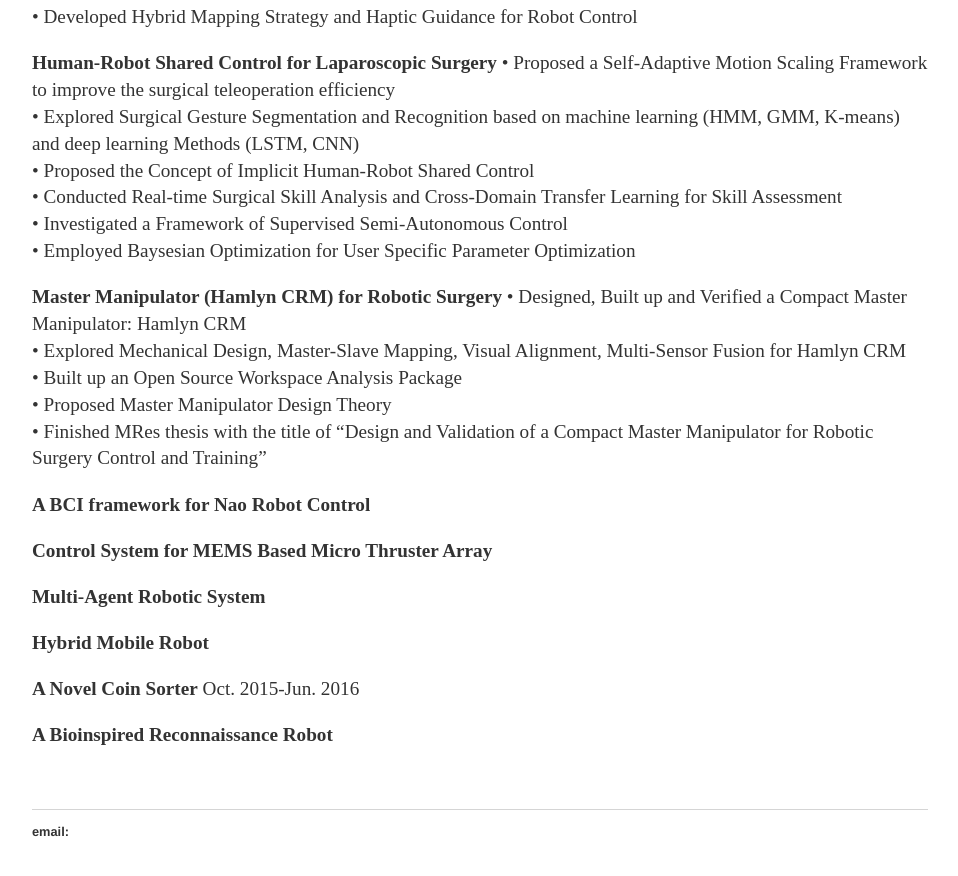
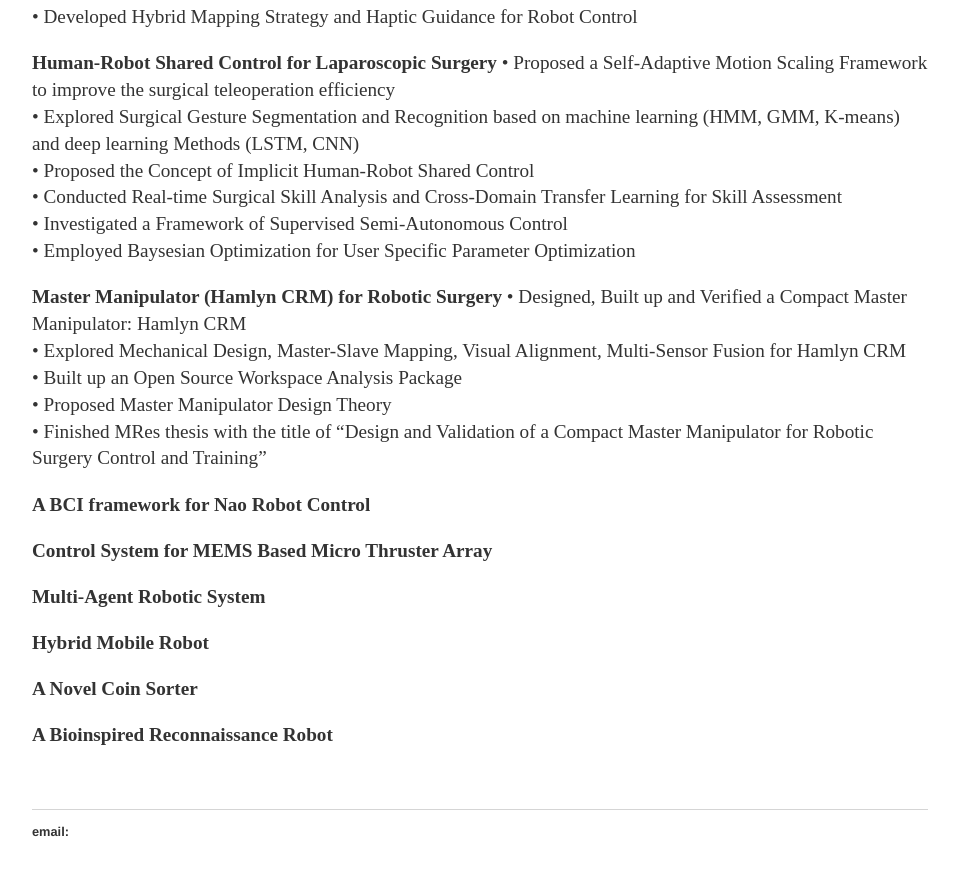
Before and after one commit to ImperialDanDan/ImperialDanDan.github.io, a Jekyll site: the page built from cv/index.html, in a window 1280 px wide and 900 px high, scrolled down 1867 px. Shown: the top 876 px of the window, without its empty margins (160-1118 px from the left). Built offline with Jekyll 4.4.1, drawn with Linux system fonts in a browser that asks for light colours; Markdown is read by kramdown in place of the engine named in the settings.

Commit message:
Update index.html

```diff
--- a/cv/index.html
+++ b/cv/index.html
@@ -112,7 +112,7 @@
 <p><strong>Hybrid Mobile Robot</strong></a>
 
 
-<p><strong>A Novel Coin Sorter</strong></a>                                                                                                                                Oct. 2015-Jun. 2016
+<p><strong>A Novel Coin Sorter</strong></a>
 
 
 <p><strong>A Bioinspired Reconnaissance Robot</strong> </a>
```
